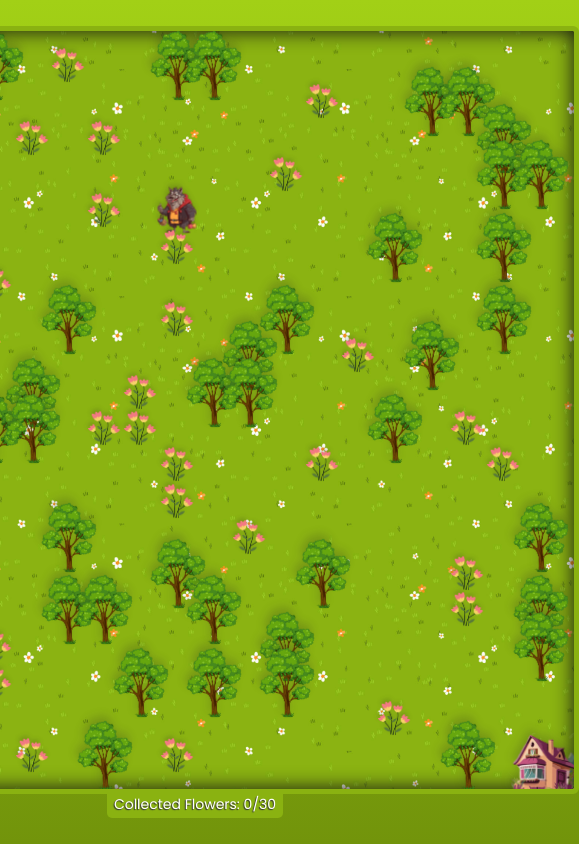
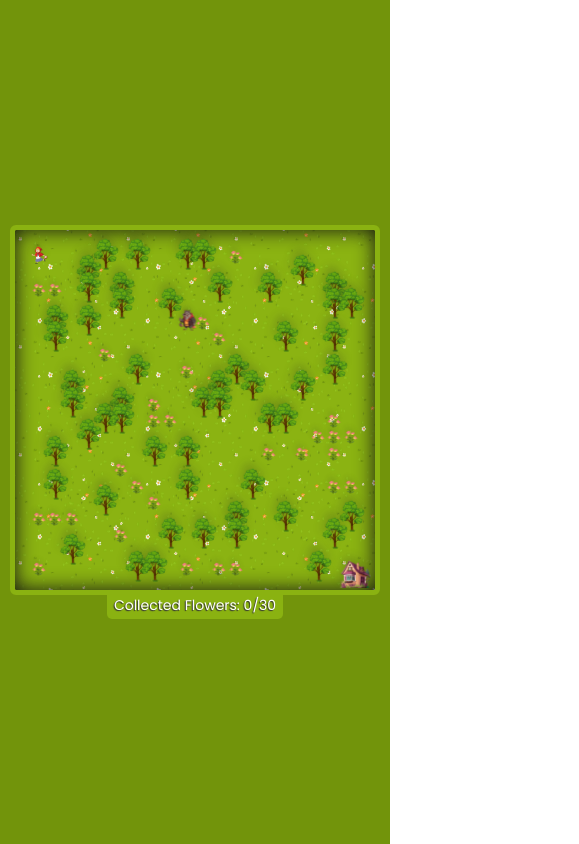
Before and after one commit to kraffcho/Little-Red-Riding-Hood-Adventures, a React (Create React App) app: page / in a window 390 px wide. Shown: the whole page, 579 px wide, since content can reach past the window. Built offline with nearby package versions, Linux system fonts and the light colour scheme.

Commit message:
responsive-viewport
Implement changes to make the game more responsive by adjusting the viewport width based on device screen size.

```diff
--- a/src/App.tsx
+++ b/src/App.tsx
@@ -4,7 +4,7 @@ import "./styles.css";
 import ForestGrid from "./ForestGrid";
 
 const GRID_SIZE = 20; // Assuming a 20x20 grid
-const NUM_TREES = 50; // Number of trees to spawn
+const NUM_TREES = 60; // Number of trees to spawn
 const NUM_FLOWERS = 30; // Number of flowers to spawn
 const MOVEMENT_DELAY = 100; // Delay in milliseconds between consecutive player movements
 
--- a/src/ForestGrid.tsx
+++ b/src/ForestGrid.tsx
@@ -22,6 +22,9 @@ const ForestGrid: React.FC<Props> = ({
   isPlayerEnemyOverlap,
   flowers,
 }) => {
+  // Check if viewport width is smaller than viewport height
+  const isViewportWidthSmaller = window.innerWidth < window.innerHeight;
+
   // Generate the forest grid with tiles
   const forestGrid = [...Array(gridSize)].map((_, rowIndex) => (
     <div key={rowIndex} className="row">
@@ -53,7 +56,10 @@ const ForestGrid: React.FC<Props> = ({
     </div>
   ));
 
-  return <div className="ForestGrid">{forestGrid}</div>;
+  // Conditionally apply custom class based on viewport width
+  const gridClassName = isViewportWidthSmaller ? "ForestGrid Mobile" : "ForestGrid";
+
+  return <div className={gridClassName}>{forestGrid}</div>;
 };
 
 export default ForestGrid;
--- a/src/styles.css
+++ b/src/styles.css
@@ -8,22 +8,20 @@
 
 .App {
   display: flex;
+  height: 100vh;
   flex-direction: column;
   align-items: center;
   justify-content: center;
 }
 
 html {
+  scroll-behavior: smooth;
   background-color: #72940b;
-  background: linear-gradient(0deg, #72940b, #a2d016);
+  background: linear-gradient(0deg, #72940b, #72940b);
 }
 
 body {
-  min-height: 100vh;
   color: #fff;
-  display: flex;
-  align-items: center;
-  justify-content: center;
   font-family: "Poppins", sans-serif;
   font-weight: 400;
 }
@@ -31,14 +29,20 @@ body {
 .ForestGrid {
   display: flex;
   flex-direction: column;
+  width: calc(100vh - 50px);
+  height: auto;
   padding: 1rem;
   background: url(../public/assets/images/grass.png) center center / 30%;
   border-radius: 5px;
   border: 5px solid #8ab211;
   box-shadow: inset 0 0 20px 0 #111;
   border-radius: 6px;
+  overflow: hidden;
   /* transform: perspective(1200px) rotateX(45deg); */
-  overflow: hidden;
+}
+
+.Mobile {
+  width: calc(100vw - 20px);
 }
 
 .row {
@@ -46,8 +50,7 @@ body {
 }
 
 .tile {
-  width: 4.3vh;
-  height: auto;
+  flex: 1;
   aspect-ratio: 1 / 1;
   transition: 0.2s ease-in-out;
 }
@@ -80,7 +83,7 @@ body {
     transform: scaleX(0) scaleY(0);
   }
   to {
-    transform: scaleX(1) scaleY(1);
+    transform: scaleX(1.3) scaleY(1.3);
   }
 }
 
@@ -123,7 +126,3 @@ body {
   border-radius: 0 0 5px 5px;
   text-shadow: -1px 1px 1px #333;
 }
-
-iframe {
-  display: none;
-}
```
Also changed, not shown: public/assets/images/flower.png.
